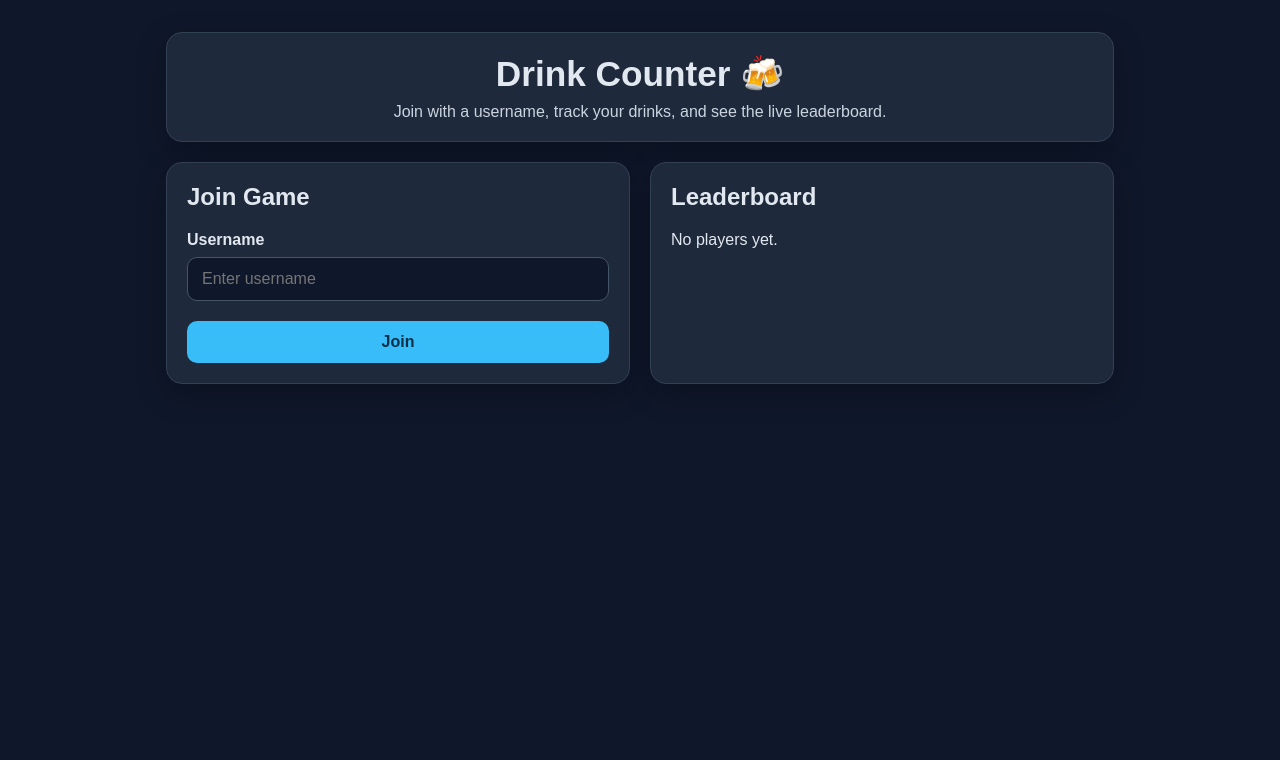
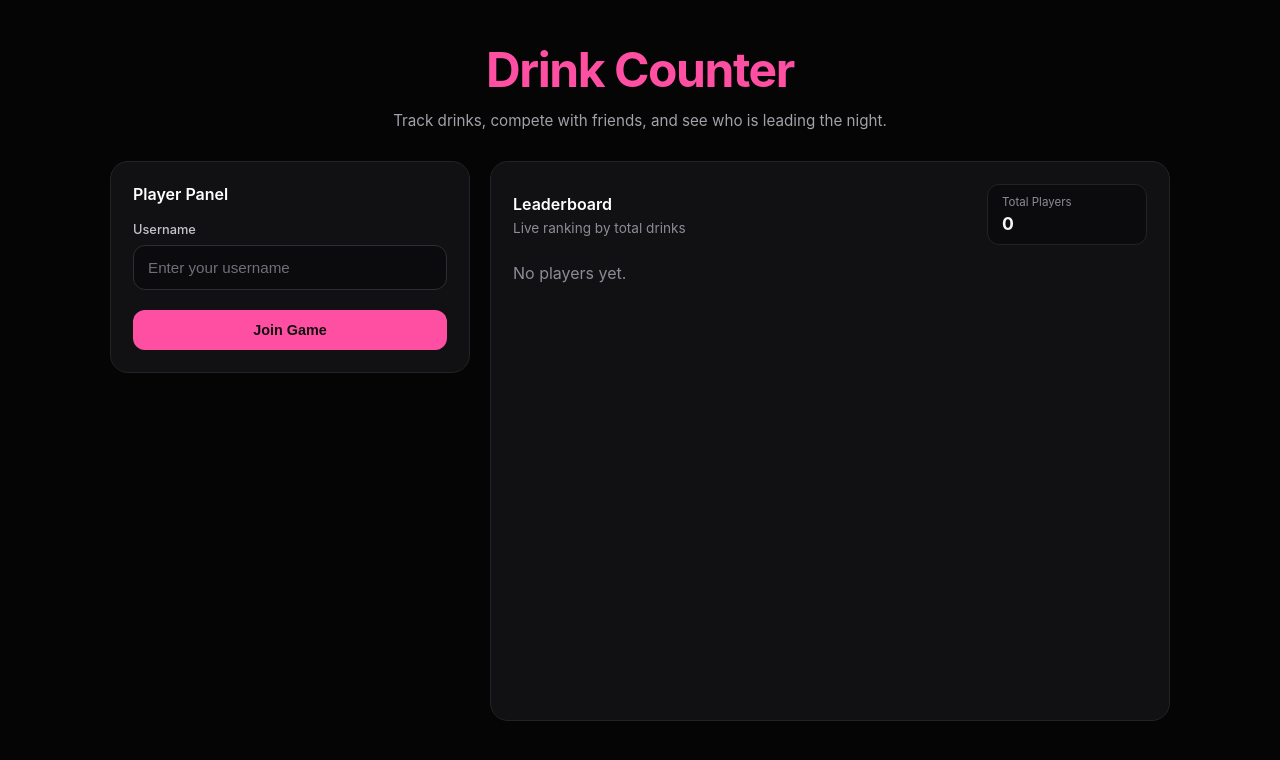
Before and after one commit to davinsn/drink-counter-4-friends, a Next.js app in the folder drink-counter/: page / in a window 1280 px wide. Shown: the top 760 px of the page. Built offline with nearby package versions, Linux system fonts and the light colour scheme; no server answers; the database is empty.

Commit message:
added css changes

```diff
--- a/drink-counter/app/globals.css
+++ b/drink-counter/app/globals.css
@@ -6,9 +6,9 @@ html,
 body {
   padding: 0;
   margin: 0;
-  font-family: Arial, Helvetica, sans-serif;
-  background: #0f172a;
-  color: #e2e8f0;
+  font-family: Inter, -apple-system, BlinkMacSystemFont, "Segoe UI", Roboto, sans-serif;
+  background: #050505;
+  color: #f5f5f5;
 }
 
 body {
@@ -16,25 +16,35 @@ body {
 }
 
 .container {
-  max-width: 980px;
+  max-width: 1100px;
   margin: 0 auto;
-  padding: 32px 16px 48px;
+  padding: 40px 20px 56px;
 }
 
+/* Header */
+
 .hero {
-  margin-bottom: 20px;
+  margin-bottom: 28px;
   text-align: center;
 }
 
 .hero h1 {
-  margin: 0 0 8px;
-  font-size: 2.2rem;
+  margin: 0 0 10px;
+  font-size: clamp(2rem, 4vw, 3rem);
+  font-weight: 700;
+  letter-spacing: -0.03em;
+  color: #ff4fa3;
 }
 
 .subtitle {
-  margin: 0;
-  color: #cbd5e1;
+  margin: 0 auto;
+  max-width: 620px;
+  font-size: 0.95rem;
+  line-height: 1.6;
+  color: #a1a1aa;
 }
+
+/* Layout */
 
 .grid {
   display: grid;
@@ -42,146 +52,230 @@ body {
   gap: 20px;
 }
 
-@media (min-width: 850px) {
+@media (min-width: 900px) {
   .grid {
-    grid-template-columns: 1fr 1fr;
+    grid-template-columns: 360px 1fr;
+    align-items: start;
   }
 }
 
+/* Cards */
+
 .card {
-  background: #1e293b;
-  border: 1px solid #334155;
-  border-radius: 16px;
-  padding: 20px;
-  box-shadow: 0 10px 30px rgba(0, 0, 0, 0.25);
+  background: #111113;
+  border: 1px solid #232326;
+  border-radius: 18px;
+  padding: 22px;
 }
 
 .card h2 {
-  margin-top: 0;
+  margin: 0 0 18px;
+  font-size: 1rem;
+  font-weight: 600;
+  color: #ffffff;
 }
+
+.card:last-child {
+  min-height: 560px;
+}
+
+/* Form */
 
 .label {
   display: block;
   margin-bottom: 8px;
-  font-weight: 700;
+  font-size: 0.8rem;
+  font-weight: 500;
+  color: #c4c4cc;
 }
 
 .input {
   width: 100%;
-  padding: 12px 14px;
-  border-radius: 10px;
-  border: 1px solid #475569;
-  background: #0f172a;
-  color: white;
+  padding: 13px 14px;
+  border: 1px solid #2d2d33;
+  border-radius: 12px;
+  background: #0b0b0d;
+  color: #ffffff;
   margin-bottom: 12px;
-  font-size: 1rem;
+  font-size: 0.95rem;
+  outline: none;
+  transition: border-color 0.2s ease, background 0.2s ease;
 }
+
+.input::placeholder {
+  color: #6f6f78;
+}
+
+.input:focus {
+  border-color: #ff4fa3;
+  background: #101014;
+}
+
+/* Buttons */
 
 .button {
   width: 100%;
   border: none;
-  border-radius: 10px;
+  border-radius: 12px;
   padding: 12px 14px;
-  font-size: 1rem;
-  font-weight: 700;
+  font-size: 0.9rem;
+  font-weight: 600;
   cursor: pointer;
   margin-top: 8px;
-  background: #38bdf8;
-  color: #082f49;
+  transition: transform 0.15s ease, opacity 0.2s ease, background 0.2s ease;
 }
 
 .button:hover {
   opacity: 0.95;
+  transform: translateY(-1px);
+}
+
+.button:active {
+  transform: translateY(0);
+}
+
+.button {
+  background: #ff4fa3;
+  color: #111;
 }
 
 .button.secondary {
-  background: #cbd5e1;
-  color: #0f172a;
+  background: #222228;
+  color: #ffffff;
 }
 
 .button.success {
-  background: #4ade80;
-  color: #052e16;
+  background: #ff4fa3;
+  color: #111;
 }
 
 .button.danger {
-  background: #f87171;
-  color: #450a0a;
+  background: #2a121c;
+  color: #ff7ab8;
+  border: 1px solid #4b1f33;
 }
 
 .button-row {
   display: grid;
   grid-template-columns: 1fr 1fr;
-  gap: 12px;
+  gap: 10px;
   margin-top: 10px;
 }
 
+/* User section */
+
 .current-user {
-  margin-bottom: 16px;
+  margin-bottom: 14px;
+  font-size: 0.9rem;
+  color: #d4d4d8;
 }
 
 .counter-box {
-  background: #0f172a;
-  border: 1px solid #334155;
-  border-radius: 14px;
-  padding: 16px;
+  background: #0b0b0d;
+  border: 1px solid #232326;
+  border-radius: 16px;
+  padding: 22px 18px;
   text-align: center;
-  margin-bottom: 12px;
+  margin-bottom: 14px;
 }
 
 .count-label {
   margin: 0;
-  color: #94a3b8;
+  font-size: 0.78rem;
+  color: #8c8c96;
+  text-transform: uppercase;
+  letter-spacing: 0.08em;
 }
 
 .count-number {
-  margin: 8px 0 0;
+  margin: 12px 0 0;
   font-size: 3rem;
-  font-weight: 800;
+  line-height: 1;
+  font-weight: 700;
+  color: #ff4fa3;
 }
+
+/* Messages */
 
 .message {
   margin-top: 14px;
-  color: #fcd34d;
+  font-size: 0.8rem;
+  color: #ffb84d;
+  line-height: 1.5;
 }
+
+/* Leaderboard */
 
 .leaderboard {
   list-style: none;
   padding: 0;
   margin: 0;
+  max-height: 420px;
+  overflow-y: auto;
 }
 
 .leaderboard-item {
   display: flex;
   justify-content: space-between;
   align-items: center;
-  background: #0f172a;
-  border: 1px solid #334155;
-  border-radius: 12px;
+  gap: 16px;
+  background: #0b0b0d;
+  border: 1px solid #232326;
+  border-radius: 14px;
   padding: 14px 16px;
   margin-bottom: 10px;
 }
 
 .active-player {
-  border-color: #38bdf8;
-  box-shadow: 0 0 0 1px #38bdf8 inset;
+  border-color: #ff4fa3;
+  background: #140c12;
 }
 
 .rank {
-  color: #94a3b8;
-  margin-right: 6px;
+  display: inline-block;
+  min-width: 34px;
+  color: #8c8c96;
+  font-weight: 600;
 }
 
 .player-name {
-  font-weight: 700;
+  font-weight: 600;
+  color: #ffffff;
 }
 
 .badge {
+  display: inline-block;
   margin-left: 8px;
-  font-size: 0.8rem;
-  background: #38bdf8;
-  color: #082f49;
-  padding: 3px 8px;
+  font-size: 0.7rem;
+  font-weight: 600;
+  background: #ff4fa3;
+  color: #111;
+  padding: 4px 8px;
   border-radius: 999px;
-  font-weight: 700;
 }
+
+.leaderboard-item strong {
+  font-size: 1rem;
+  color: #ff4fa3;
+}
+
+/* Small screen tweaks */
+
+@media (max-width: 600px) {
+  .container {
+    padding: 24px 14px 40px;
+  }
+
+  .card {
+    padding: 18px;
+    border-radius: 16px;
+  }
+
+  .count-number {
+    font-size: 2.5rem;
+  }
+
+  .button-row {
+    grid-template-columns: 1fr;
+  }
+}
--- a/drink-counter/app/page.tsx
+++ b/drink-counter/app/page.tsx
@@ -22,6 +22,8 @@ export default function HomePage() {
     () => players.find((p) => p.username.toLowerCase() === currentUser.toLowerCase()),
     [players, currentUser]
   );
+
+  const topPlayer = players.length > 0 ? players[0] : null;
 
   async function fetchPlayers() {
     const { data, error } = await supabase
@@ -81,7 +83,7 @@ export default function HomePage() {
     const { data: existing, error: existingError } = await supabase
       .from('players')
       .select('*')
-      .eq('username', clean)
+      .ilike('username', clean)
       .maybeSingle();
 
     if (existingError) {
@@ -140,16 +142,16 @@ export default function HomePage() {
 
   return (
     <main className="container">
-      <div className="card hero">
-        <h1>Drink Counter 🍻</h1>
+      <div className="hero">
+        <h1>Drink Counter</h1>
         <p className="subtitle">
-          Join with a username, track your drinks, and see the live leaderboard.
+          Track drinks, compete with friends, and see who is leading the night.
         </p>
       </div>
 
       <div className="grid">
         <section className="card">
-          <h2>Join Game</h2>
+          <h2>Player Panel</h2>
 
           {!currentUser ? (
             <>
@@ -159,14 +161,14 @@ export default function HomePage() {
               <input
                 id="username"
                 type="text"
-                placeholder="Enter username"
+                placeholder="Enter your username"
                 value={username}
                 onChange={(e) => setUsername(e.target.value)}
                 className="input"
                 maxLength={20}
               />
               <button onClick={joinGame} disabled={loading} className="button">
-                {loading ? 'Joining...' : 'Join'}
+                {loading ? 'Joining...' : 'Join Game'}
               </button>
             </>
           ) : (
@@ -199,10 +201,70 @@ export default function HomePage() {
         </section>
 
         <section className="card">
-          <h2>Leaderboard</h2>
+          <div
+            style={{
+              display: 'flex',
+              justifyContent: 'space-between',
+              alignItems: 'center',
+              gap: '12px',
+              marginBottom: '18px',
+              flexWrap: 'wrap',
+            }}
+          >
+            <div>
+              <h2 style={{ marginBottom: '6px' }}>Leaderboard</h2>
+              <p style={{ margin: 0, color: '#8c8c96', fontSize: '0.85rem' }}>
+                Live ranking by total drinks
+              </p>
+            </div>
+
+            <div
+              style={{
+                background: '#0b0b0d',
+                border: '1px solid #232326',
+                borderRadius: '12px',
+                padding: '10px 14px',
+                minWidth: '160px',
+              }}
+            >
+              <div style={{ fontSize: '0.72rem', color: '#8c8c96', marginBottom: '4px' }}>
+                Total Players
+              </div>
+              <div style={{ fontSize: '1.1rem', fontWeight: 700 }}>{players.length}</div>
+            </div>
+          </div>
+
+          {topPlayer && (
+            <div
+              style={{
+                background: '#140c12',
+                border: '1px solid #ff4fa3',
+                borderRadius: '16px',
+                padding: '16px',
+                marginBottom: '18px',
+              }}
+            >
+              <div style={{ fontSize: '0.78rem', color: '#ff9bc9', marginBottom: '8px' }}>
+                🏆 Top Player
+              </div>
+              <div
+                style={{
+                  display: 'flex',
+                  justifyContent: 'space-between',
+                  alignItems: 'center',
+                  gap: '12px',
+                }}
+              >
+                <div style={{ fontWeight: 700, fontSize: '1rem' }}>{topPlayer.username}</div>
+                <div style={{ color: '#ff4fa3', fontWeight: 700, fontSize: '1.1rem' }}>
+                  {topPlayer.drink_count}
+                </div>
+              </div>
+            </div>
+          )}
 
           {players.length === 0 ? (
-            <p>No players yet.</p>
+            <p style={{ color: '#8c8c96' }}>No players yet.</p>
           ) : (
             <ol className="leaderboard">
               {players.map((player, index) => {
@@ -216,8 +278,9 @@ export default function HomePage() {
                     className={`leaderboard-item ${isCurrentUser ? 'active-player' : ''}`}
                   >
                     <div>
-                      <span className="rank">#{index + 1}</span>{' '}
+                      <span className="rank">#{index + 1}</span>
                       <span className="player-name">{player.username}</span>
+                      {index === 0 && <span className="badge">Top</span>}
                       {isCurrentUser && <span className="badge">You</span>}
                     </div>
                     <strong>{player.drink_count}</strong>
```
